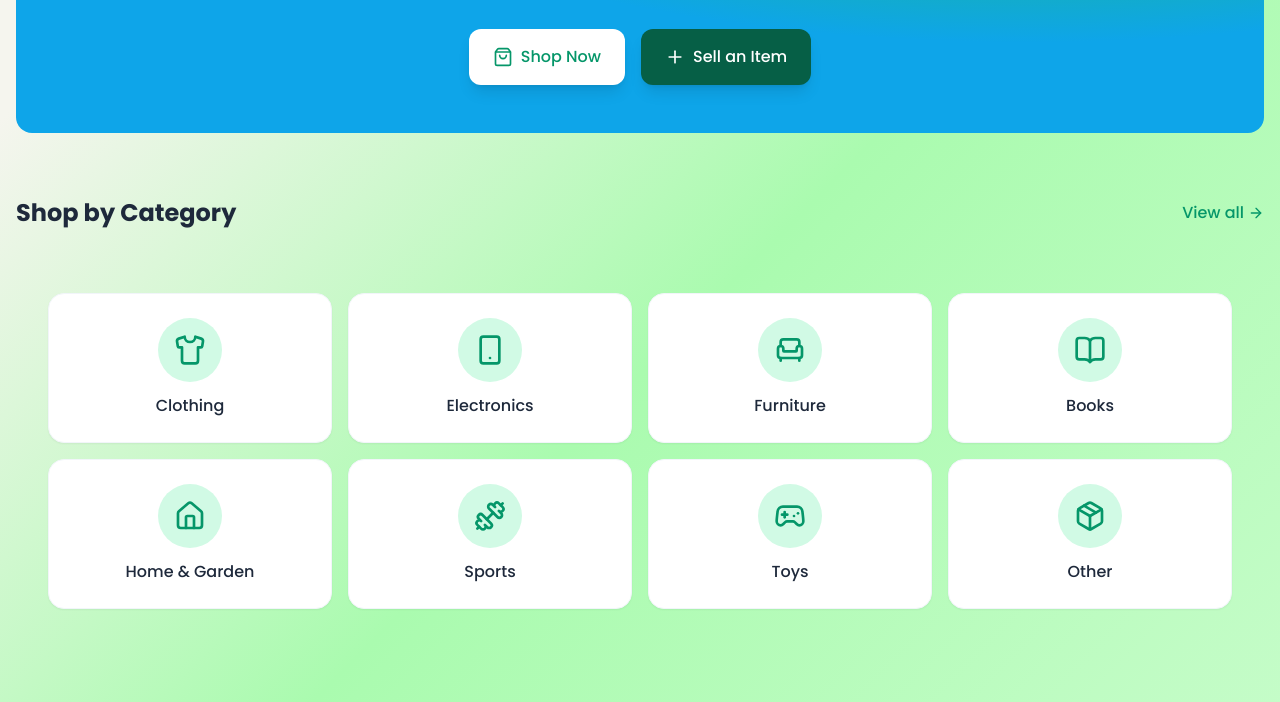
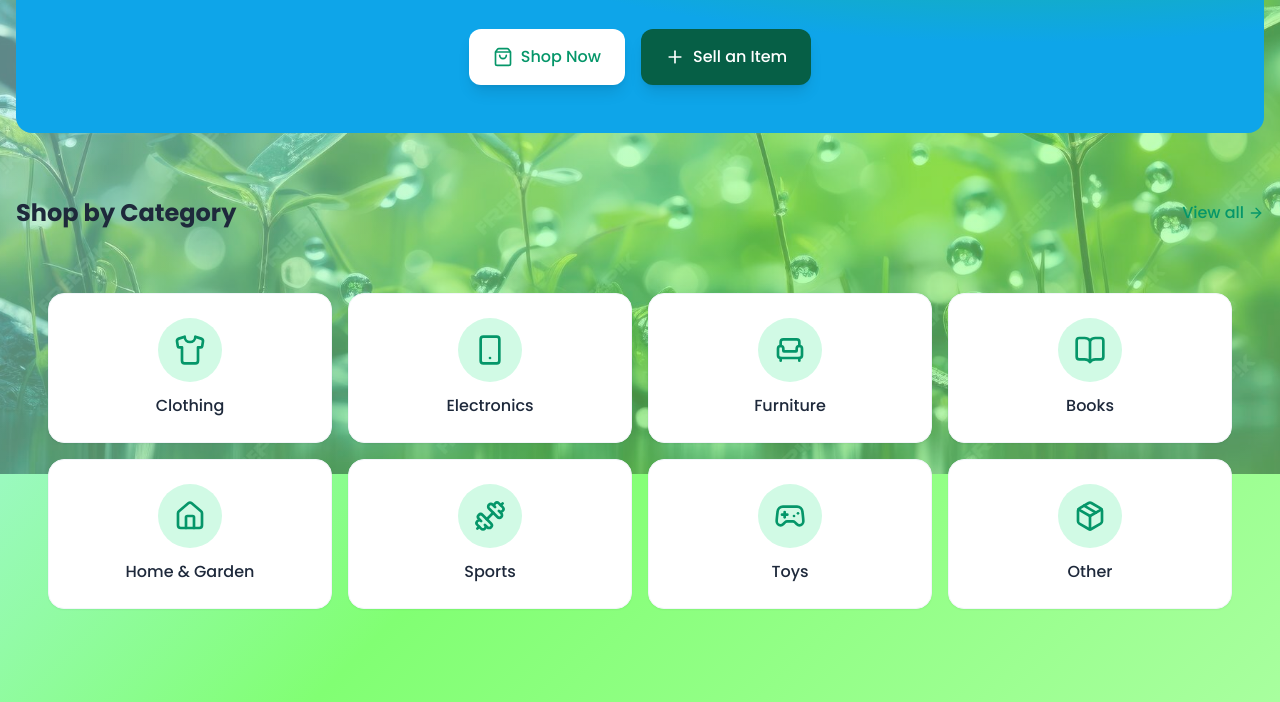
Before and after one commit to SamrudhiChougule/OddoxNMIT-hackathon, a website: page frontend/index.html in a window 1280 px wide. Shown: the part 326-1028 px from the top of the page. Drawn offline with nearby package versions, Linux system fonts and the light colour scheme.

Commit message:
UI improvement and added background images

```diff
--- a/frontend/style.css
+++ b/frontend/style.css
@@ -11,7 +11,7 @@ body {
     color: #111;
     position: relative;
     /* Combine animated gradient + subtle eco-friendly image */
-    background: linear-gradient(-45deg, #ffffff 0%, #aafbaf 70%, #f5f5ee 90%);
+    background: linear-gradient(-45deg, #ffffff 0%, #81ff73 70%, #abf5f1 90%);
     background-size: cover, cover;
     animation: gradientBG 15s ease infinite;
 }
@@ -41,8 +41,8 @@ body::before {
     left: 0;
     width: 100%;
     height: 100%;
-    background: url('images/eco-bg.jpg') center/cover no-repeat;
-    opacity: 0.15;
+    background: url('background.jpg') center/cover no-repeat;
+    opacity: 0.45;
     /* subtle overlay */
     pointer-events: none;
     z-index: -1;
@@ -108,7 +108,7 @@ header nav a:hover {
     padding: 5rem 2rem;
     background: linear-gradient(rgba(255, 255, 255, 0.6), rgba(255, 255, 255, 0.6)), url('https://picsum.photos/1200/400?blur') center/cover no-repeat;
     color: #111;
-    border-bottom: 2px solid #4caf50;
+    border-bottom: 2px solid #70cb78;
 }
 
 .hero h1 {
```
Also changed, not shown: package.json (added, +20 -0 lines), frontend/background.jpg (added), 2 other files.
